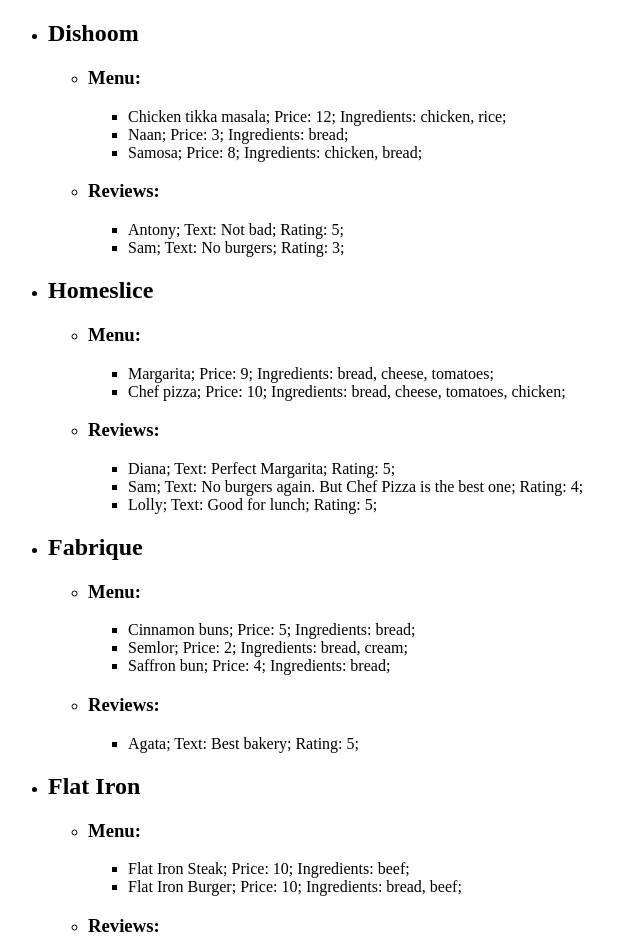
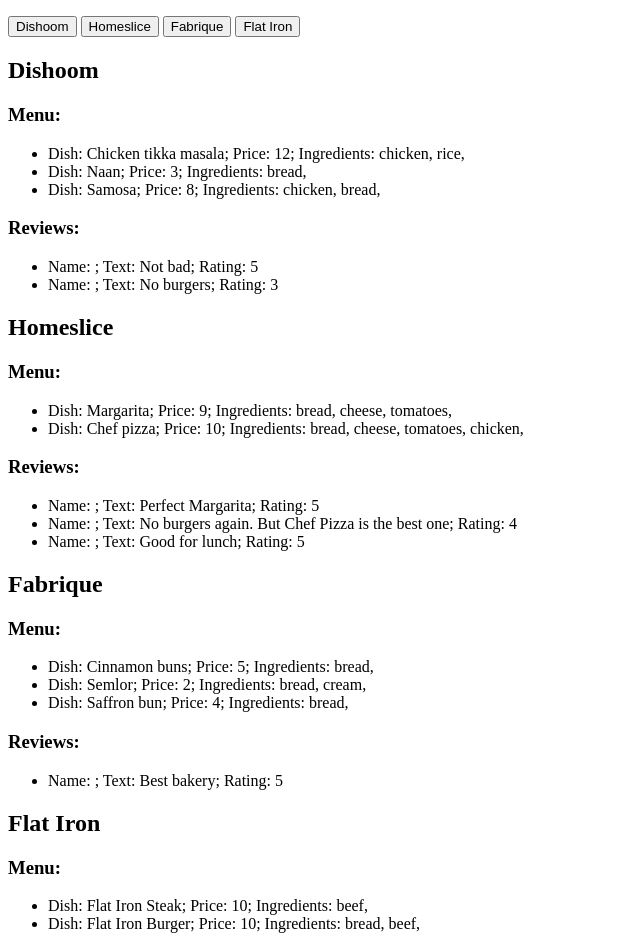
Before and after one commit to MahimkO/LearnJS-Course, a React (Vite) app: page / in a window 1280 px wide. Shown: the top 952 px of the page, without its empty margins (0-640 px from the left). Built offline with nearby package versions, Linux system fonts and the light colour scheme.

Commit message:
#lecture2 - added App.jxs, some components and page

```diff
--- /dev/null
+++ b/src/App.jsx
@@ -0,0 +1,7 @@
+import { RestaurantsPage } from "./pages/Restaurants-page/Restaurants-page.jsx";
+
+export const App = () => {
+  return (
+    <RestaurantsPage />
+  );
+};
--- /dev/null
+++ b/src/components/Restaurant/Restaurant.jsx
@@ -0,0 +1,25 @@
+export const Restaurant = ({name, menu, reviews}) => {
+  return (
+    <>
+      <h2>{name}</h2>
+      <h3>Menu:</h3>
+      <ul>
+        {menu.map(menu => (
+          <li id={menu.id} key={menu.id}>Dish: {menu.name}; Price: {menu.price}; Ingredients: {
+            menu.ingredients.reduce((acc, ingredient) => {
+              return acc + `${ingredient}, `
+            }, '')
+          }</li>
+          ))}
+      </ul>
+      <h3>Reviews:</h3>
+      <ul>
+        {reviews.map(review => (
+          <li id={review.id} key={review.id}>
+            Name: {review.name}; Text: {review.text}; Rating: {review.rating}
+          </li>
+        ))}
+      </ul>
+    </>
+  );
+};
--- /dev/null
+++ b/src/components/Restaurants/Restaurants.jsx
@@ -0,0 +1,13 @@
+import { RestaurantsHeader } from "../RestaurantsHeader/RestaurantsHeader.jsx";
+import { RestaurantsBody } from "../RestaurantsBody/RestaurantsBody.jsx";
+
+import { restaurants } from "../../constants/mock.js";
+
+export const Restaurants = () => {
+  return (
+    <>
+      <RestaurantsHeader />
+      <RestaurantsBody restaurantsList={restaurants}/>
+    </>
+  );
+};
--- /dev/null
+++ b/src/components/RestaurantsBody/RestaurantsBody.jsx
@@ -0,0 +1,17 @@
+import { Restaurant } from "../Restaurant/Restaurant.jsx";
+
+export const RestaurantsBody = ({restaurantsList}) => {
+  return (
+    <>
+      {restaurantsList.map(restaurant => (
+        <Restaurant
+          id={restaurant.id}
+          key={restaurant.id}
+          name={restaurant.name}
+          menu={restaurant.menu}
+          reviews={restaurant.reviews}
+        />
+      ))}
+    </>
+  );
+};
--- /dev/null
+++ b/src/components/RestaurantsHeader/RestaurantsHeader.jsx
@@ -0,0 +1,9 @@
+import { restaurants } from "../../constants/mock.js";
+
+export const RestaurantsHeader = () => {
+  return (
+    <p>
+      <button>{restaurants[0].name}</button> <button>{restaurants[1].name}</button> <button>{restaurants[2].name}</button> <button>{restaurants[3].name}</button>
+    </p>
+  );
+};
--- a/src/main.jsx
+++ b/src/main.jsx
@@ -1,163 +1,6 @@
 import ReactDom from "react-dom/client";
 
-import { restaurants } from "./constants/mock.js";
+import { App } from "./App.jsx";
 
 const root = ReactDom.createRoot(document.getElementById('root'));
-
-root.render(
-  <ul id='restaurants-list'>
-    <li id={restaurants[0].id}>
-      <h2>{restaurants[0].name}</h2>
-      <ul>
-        <li>
-          <h3>Menu:</h3>
-          <ul>
-            <li id={restaurants[0].menu[0].id}>
-              {restaurants[0].menu[0].name};
-              Price: {restaurants[0].menu[0].price};
-              Ingredients: {restaurants[0].menu[0].ingredients[0]}, {restaurants[0].menu[0].ingredients[1]};
-            </li>
-            <li id={restaurants[0].menu[1].id}>
-              {restaurants[0].menu[1].name};
-              Price: {restaurants[0].menu[1].price};
-              Ingredients: {restaurants[0].menu[1].ingredients[0]};
-            </li>
-            <li id={restaurants[0].menu[2].id}>
-              {restaurants[0].menu[2].name};
-              Price: {restaurants[0].menu[2].price};
-              Ingredients: {restaurants[0].menu[2].ingredients[0]}, {restaurants[0].menu[2].ingredients[1]};
-            </li>
-          </ul>
-        </li>
-        <li>
-          <h3>Reviews:</h3>
-          <ul>
-            <li id={restaurants[0].reviews[0].id}>
-              {restaurants[0].reviews[0].user};
-              Text: {restaurants[0].reviews[0].text};
-              Rating: {restaurants[0].reviews[0].rating};
-            </li>
-            <li id={restaurants[0].reviews[1].id}>
-              {restaurants[0].reviews[1].user};
-              Text: {restaurants[0].reviews[1].text};
-              Rating: {restaurants[0].reviews[1].rating};
-            </li>
-          </ul>
-        </li>
-      </ul>
-    </li>
-
-    <li id={restaurants[1].id}>
-      <h2>{restaurants[1].name}</h2>
-      <ul>
-        <li>
-          <h3>Menu:</h3>
-          <ul>
-            <li id={restaurants[1].menu[0].id}>
-              {restaurants[1].menu[0].name};
-              Price: {restaurants[1].menu[0].price};
-              Ingredients: {restaurants[1].menu[0].ingredients[0]}, {restaurants[1].menu[0].ingredients[1]}, {restaurants[1].menu[0].ingredients[2]};
-            </li>
-            <li id={restaurants[1].menu[1].id}>
-              {restaurants[1].menu[1].name};
-              Price: {restaurants[1].menu[1].price};
-              Ingredients: {restaurants[1].menu[1].ingredients[0]}, {restaurants[1].menu[1].ingredients[1]}, {restaurants[1].menu[1].ingredients[2]}, {restaurants[1].menu[1].ingredients[3]};
-            </li>
-          </ul>
-        </li>
-        <li>
-          <h3>Reviews:</h3>
-          <ul>
-            <li id={restaurants[1].reviews[0].id}>
-              {restaurants[1].reviews[0].user};
-              Text: {restaurants[1].reviews[0].text};
-              Rating: {restaurants[1].reviews[0].rating};
-            </li>
-            <li id={restaurants[1].reviews[1].id}>
-              {restaurants[1].reviews[1].user};
-              Text: {restaurants[1].reviews[1].text};
-              Rating: {restaurants[1].reviews[1].rating};
-            </li>
-            <li id={restaurants[1].reviews[2].id}>
-              {restaurants[1].reviews[2].user};
-              Text: {restaurants[1].reviews[2].text};
-              Rating: {restaurants[1].reviews[2].rating};
-            </li>
-          </ul>
-        </li>
-      </ul>
-    </li>
-
-    <li id={restaurants[2].id}>
-      <h2>{restaurants[2].name}</h2>
-      <ul>
-        <li>
-          <h3>Menu:</h3>
-          <ul>
-            <li id={restaurants[2].menu[0].id}>
-              {restaurants[2].menu[0].name};
-              Price: {restaurants[2].menu[0].price};
-              Ingredients: {restaurants[2].menu[0].ingredients[0]};
-            </li>
-            <li id={restaurants[2].menu[1].id}>
-              {restaurants[2].menu[1].name};
-              Price: {restaurants[2].menu[1].price};
-              Ingredients: {restaurants[2].menu[1].ingredients[0]}, {restaurants[2].menu[1].ingredients[1]};
-            </li>
-            <li id={restaurants[2].menu[2].id}>
-              {restaurants[2].menu[2].name};
-              Price: {restaurants[2].menu[2].price};
-              Ingredients: {restaurants[2].menu[2].ingredients[0]};
-            </li>
-          </ul>
-        </li>
-        <li>
-          <h3>Reviews:</h3>
-          <ul>
-            <li id={restaurants[2].reviews[0].id}>
-              {restaurants[2].reviews[0].user};
-              Text: {restaurants[2].reviews[0].text};
-              Rating: {restaurants[2].reviews[0].rating};
-            </li>
-          </ul>
-        </li>
-      </ul>
-    </li>
-
-    <li id={restaurants[3].id}>
-      <h2>{restaurants[3].name}</h2>
-      <ul>
-        <li>
-          <h3>Menu:</h3>
-          <ul>
-            <li id={restaurants[3].menu[0].id}>
-              {restaurants[3].menu[0].name};
-              Price: {restaurants[3].menu[0].price};
-              Ingredients: {restaurants[3].menu[0].ingredients[0]};
-            </li>
-            <li id={restaurants[3].menu[1].id}>
-              {restaurants[3].menu[1].name};
-              Price: {restaurants[3].menu[1].price};
-              Ingredients: {restaurants[3].menu[1].ingredients[0]}, {restaurants[3].menu[1].ingredients[1]};
-            </li>
-          </ul>
-        </li>
-        <li>
-          <h3>Reviews:</h3>
-          <ul>
-            <li id={restaurants[3].reviews[0].id}>
-              {restaurants[3].reviews[0].user};
-              Text: {restaurants[3].reviews[0].text};
-              Rating: {restaurants[3].reviews[0].rating};
-            </li>
-            <li id={restaurants[3].reviews[1].id}>
-              {restaurants[3].reviews[1].user};
-              Text: {restaurants[3].reviews[1].text};
-              Rating: {restaurants[3].reviews[1].rating};
-            </li>
-          </ul>
-        </li>
-      </ul>
-    </li>
-  </ul>
-);
+root.render(<App />);
--- /dev/null
+++ b/src/pages/Restaurants-page/Restaurants-page.jsx
@@ -0,0 +1,7 @@
+import { Restaurants } from "../../components/Restaurants/Restaurants.jsx";
+
+export const RestaurantsPage = () => {
+  return (
+    <Restaurants />
+  );
+};
```
Also changed, not shown: .eslintrc.cjs.
